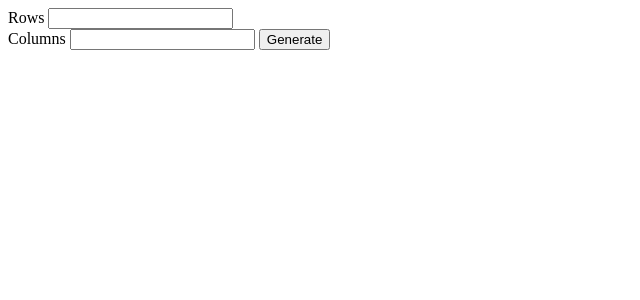
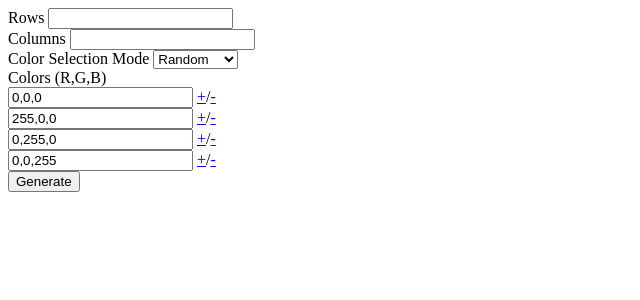
Before and after one commit to ianling/glitchgen, a Flask app: page / in a window 1280 px wide. Shown: the top 300 px of the page, without its empty margins (0-640 px from the left). Run offline with Flask 2, Linux system fonts and the light colour scheme; parts of the project's set-up code (start-up, migrations or seed data) failed here and were passed over.

Commit message:
Add color selection, update README

```diff
--- a/main.py
+++ b/main.py
@@ -1,5 +1,6 @@
 import cv2
 import random
+import numpy as np
 from flask import Flask, make_response, render_template, request
 from .config import Config
 import os
@@ -49,6 +50,7 @@ def generate():
         return response, 400
     rows = data.get('rows', 8)
     columns = data.get('columns', 8)
+    color_selection_mode = data.get("colorSelectionMode", "random")
     colors = data.get('colors', [[0, 0, 0], [255, 0, 0], [0, 255, 0], [0, 0, 255]])
 
     sprite_grid = []
@@ -57,8 +59,15 @@ def generate():
         row = []
         # fill the row with sprites
         for x in range(columns):
-            sprite = random.choice(sprites)
-            # TODO: perform any modifications of the base sprite here
+            sprite = random.choice(sprites).copy()
+
+            # change color of the sprite
+            if color_selection_mode == "random":
+                color = random.choice(colors)
+            elif color_selection_mode == "sequential":
+                color = colors[x % len(colors)]
+            sprite[np.where((sprite == [0, 0, 0]).all(axis=2))] = color
+
             row.append(sprite)
         sprite_grid.append(row)
 
--- a/static/index.css
+++ b/static/index.css
@@ -0,0 +1,5 @@
+.addColor, .removeColor {
+    color: blue;
+    text-decoration: underline;
+    cursor: pointer;
+}
--- a/static/index.js
+++ b/static/index.js
@@ -3,19 +3,31 @@ function generate(e) {
 
     let form = document.getElementById("form").elements;
     let data = {};
-    for(let i = 0; i < form.length; i++) {
-        let field = form.item(i);
-        if(field.name.length < 1) {
-            continue;
-        }
-        data[field.name] = (field.dataset.type === "int" ? parseInt(field.value) : field.value);
+
+    data['rows'] = parseInt(form['rows'].value);
+    data['columns'] = parseInt(form['columns'].value);
+    data['colorSelectionMode'] = form['colorSelectionMode'].value;
+
+    // parse and reformat the colors arrays before adding to JSON
+    colors = form['colors[]'];
+    // convert this to an array of strings
+    if(colors.length === undefined) {
+        // if the user only submitted a single color, we have to do something different
+        colors = [colors.value];
     }
+    else {
+        colors = Array.from(colors).map(x => x.value);
+    }
+    // convert our array of strings to an array of RGB arrays
+    colors = colors.map(x => rgbStringToArray(x));
+    data['colors'] = colors;
 
+    // POST the JSON to the /generate endpoint
     let http = new XMLHttpRequest();
     http.responseType = "blob";
     http.onreadystatechange = function () {
         if (http.readyState === 4 && http.status === 200) {
-            // insert the new image
+            // insert the new image into the page
             let blob = this.response;
             let imageElement = document.getElementById("image");
             let urlCreator = window.URL || window.webkitURL;
@@ -29,3 +41,30 @@ function generate(e) {
 
     return false;
 }
+
+function rgbStringToArray(str) {
+    // converts a string representing an RGB color like "255, 0, 0"
+    // to an array of integers like [255, 0, 0]
+    str = str.replace(/\s+/g, '');  // remove any spaces
+    let rgb = str.split(",");
+    rgb = rgb.map(x => parseInt(x));  // [255, 0, 0]
+
+    return rgb;
+}
+
+
+function addColor(el) {
+    let selectedDiv = el.parentNode;
+    let colorsDiv = document.getElementById("colorInputs");
+    let colorInput = selectedDiv.cloneNode(true);
+    colorsDiv.insertBefore(colorInput, selectedDiv);
+}
+
+function removeColor(el) {
+    let selectedDiv = el.parentNode;
+    let colorsDiv = document.getElementById("colorInputs");
+    // only let user remove a color if it will not leave them with zero colors
+    if(colorsDiv.childElementCount > 1) {
+        selectedDiv.remove();
+    }
+}
--- a/templates/index.html
+++ b/templates/index.html
@@ -1,16 +1,30 @@
 <html>
 <head>
-    <link rel="stylesheet" type="=text/css" href="{{ url_for('static', filename='index.css') }}">
+    <link rel="stylesheet" type="text/css" href="{{ url_for('static', filename='index.css') }}">
     <script type="text/javascript" src="{{ url_for('static', filename='index.js') }}"></script>
 </head>
 <body>
     <div id="formdiv">
         <form id="form" action="/generate" method="POST" onSubmit="return generate(event)">
             <label for="rows">Rows</label>
-            <input type="text" data-type="int" id="rows" name="rows">
+            <input type="text" id="rows" name="rows">
             <br>
             <label for="columns">Columns</label>
-            <input type="text" data-type="int" id="columns" name="columns">
+            <input type="text" id="columns" name="columns">
+            <br>
+            <label for="color-selection-mode">Color Selection Mode</label>
+            <select id="color-selection-mode" name="colorSelectionMode">
+                <option value="random">Random</option>
+                <option value="sequential">Sequential</option>
+            </select>
+            <br>
+            <label for="colors">Colors (R,G,B)</label>
+            <div id="colorInputs">
+            <div class="colorInput"><input type="text" class="colors" name="colors[]" value="0,0,0"> <a class="addColor" onClick="addColor(this)">+</a>/<a class="removeColor" onClick="removeColor(this)">-</a></div>
+            <div class="colorInput"><input type="text" class="colors" name="colors[]" value="255,0,0"> <a class="addColor" onClick="addColor(this)">+</a>/<a class="removeColor" onClick="removeColor(this)">-</a></div>
+            <div class="colorInput"><input type="text" class="colors" name="colors[]" value="0,255,0"> <a class="addColor" onClick="addColor(this)">+</a>/<a class="removeColor" onClick="removeColor(this)">-</a></div>
+            <div class="colorInput"><input type="text" class="colors" name="colors[]" value="0,0,255"> <a class="addColor" onClick="addColor(this)">+</a>/<a class="removeColor" onClick="removeColor(this)">-</a></div>
+            </div>
             <button id="submit">Generate</button>
         </form>
     </div>
```
Also changed, not shown: README.md.
